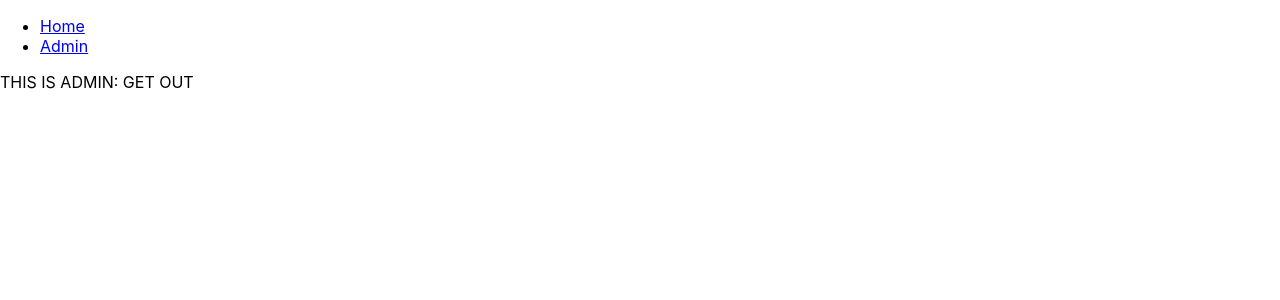
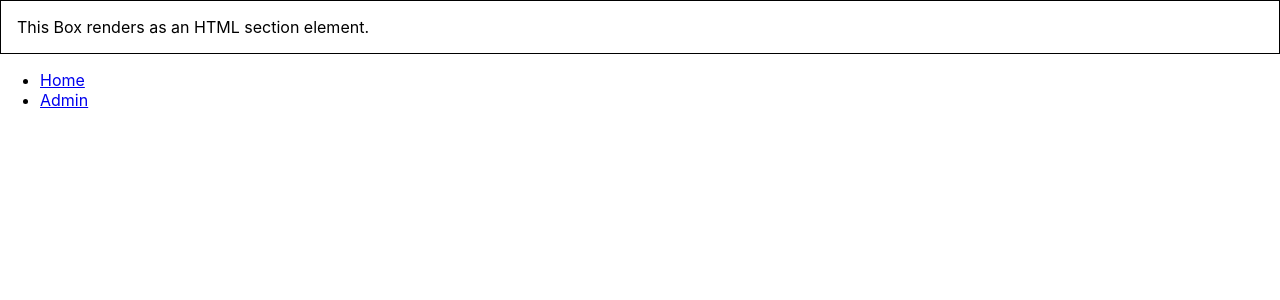
Before and after one commit to Baesar/Skalbara-och-feltoleranta-system-grupp-1, a React (Create React App) app in the folder grupp_project/: page /Admin in a window 1280 px wide. Shown: the top 300 px of the page. Built offline with nearby package versions, Linux system fonts and the light colour scheme.

Commit message:
small updat

```diff
--- a/grupp_project/package.json
+++ b/grupp_project/package.json
@@ -13,7 +13,7 @@
     "react": "^18.3.1",
     "react-dom": "^18.3.1",
     "react-router-dom": "^6.26.2",
-    "react-scripts": "5.0.1",
+    "react-scripts": "^5.0.1",
     "web-vitals": "^2.1.4"
   },
   "scripts": {
--- a/grupp_project/src/App.js
+++ b/grupp_project/src/App.js
@@ -16,13 +16,14 @@ function App() {
   return (
     <Router>
       <div className = "app">
+
+          <div className = "content">
+            <Routes>
+              <Route path = "/" element={<Homepage/>}/>
+              <Route path = "/Home" element={<Homepage/>}/>
+              <Route path = "/Admin" element={<Adminpage/>}/>
+            </Routes>
         <Sidebar/>
-          <div className = "content">
-          <Routes>
-          <Route path = "/" element={<Homepage/>}/>
-          <Route path = "/Home" element={<Homepage/>}/>
-          <Route path = "/Admin" element={<Adminpage/>}/>
-          </Routes>
           </div>
 
       </div>
--- /dev/null
+++ b/grupp_project/src/Components/BoxBasic.js
@@ -0,0 +1,11 @@
+import * as React from 'react';
+import Box from '@mui/system/Box';
+
+export default function BoxBasic() {
+  return (
+    <Box component="section" sx={{ p: 2, border: '1px solid black' }}>
+      This Box renders as an HTML section element.
+    </Box>
+
+  );
+}
--- a/grupp_project/src/Pages/Adminpage.js
+++ b/grupp_project/src/Pages/Adminpage.js
@@ -1,12 +1,12 @@
 import React from "react";
+import BoxBasic from "../Components/BoxBasic";
 
 const Adminpage = () =>
 {
     return(
-        <div>
-            <p>
-                THIS IS ADMIN: GET OUT
-            </p>
+        <div className = "Admin">
+            <BoxBasic/>
+
         </div>
     )
 
```
Also changed, not shown: grupp_project/src/Pages/admin example.txt (added), 2 other files (tests, documents, lock files or other folders).
